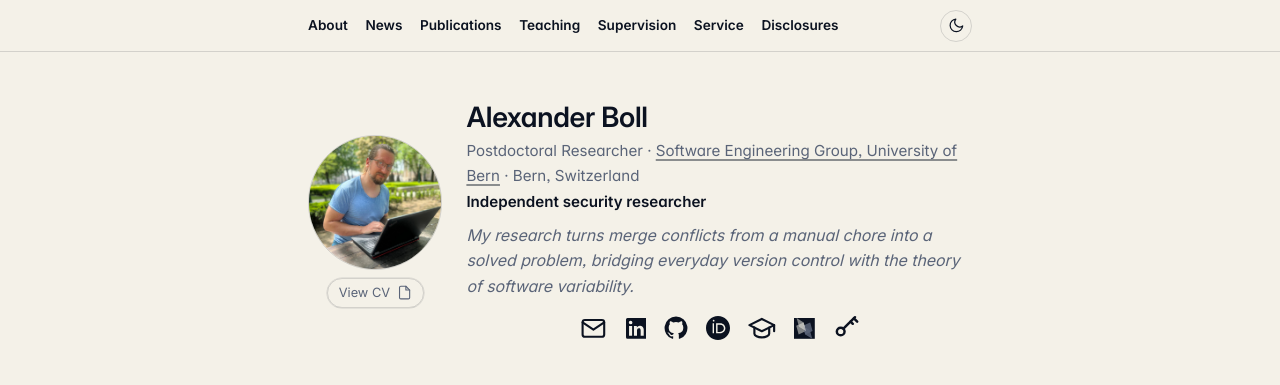
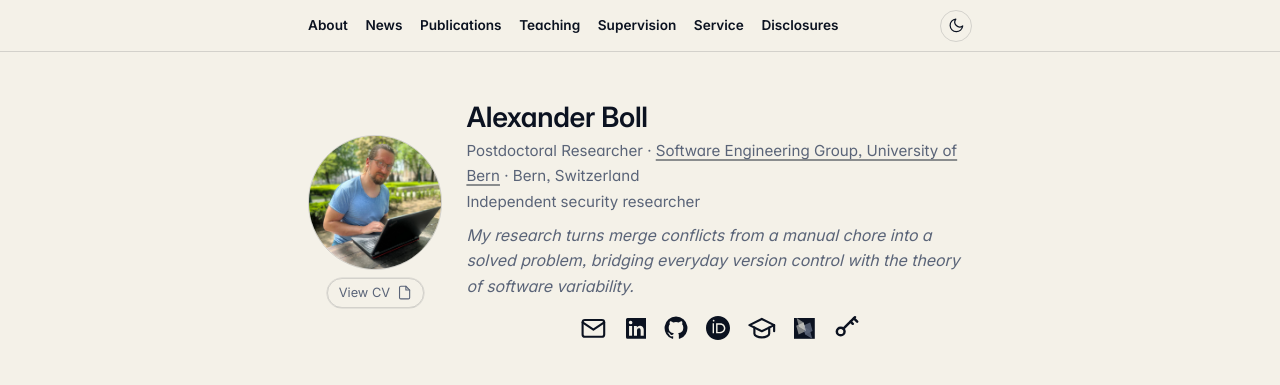
Before and after one commit to lanpirot/lanpirot.github.io, a Jekyll site: the page built from index.md, in a window 1280 px wide. Shown: the top 385 px of the page. Built offline with Jekyll 4.4.1, drawn with Linux system fonts in a browser that asks for light colours.

Commit message:
Header: show security researcher title in the same style as the role line
Co-Authored-By: Claude Opus 5.5 <noreply@anthropic.com>
Claude-Session: https://claude.ai/code/session_01TTrsJ1zvkzLaNiuEk1kadP

```diff
--- a/_includes/header.html
+++ b/_includes/header.html
@@ -12,7 +12,7 @@
   <div>
     <h1>{{ s.name }}</h1>
     <p class="role">{{ s.role }} · <a href="{{ s.affiliation_url }}">{{ s.affiliation }}</a> · {{ s.location }}</p>
-    {%- if s.role_secondary %}<p class="role-secondary">{{ s.role_secondary }}</p>{%- endif %}
+    {%- if s.role_secondary %}<p class="role">{{ s.role_secondary }}</p>{%- endif %}
     <p class="pitch">{{ s.pitch }}</p>
     <div class="socials">
       {%- for link in site.data.socials -%}
--- a/assets/css/style.css
+++ b/assets/css/style.css
@@ -196,14 +196,7 @@ p { margin: 0.5rem 0; }
   color: var(--muted);
   margin: 0.15rem 0 0;
   font-size: 0.95rem;
-}
-.header .role-secondary {
-  color: var(--fg);
-  margin: 0.15rem 0 0;
-  font-size: 0.95rem;
-  font-weight: 600;
-}
-.socials {
+}.socials {
   display: flex;
   align-items: center;
   gap: 1.1rem;
```
